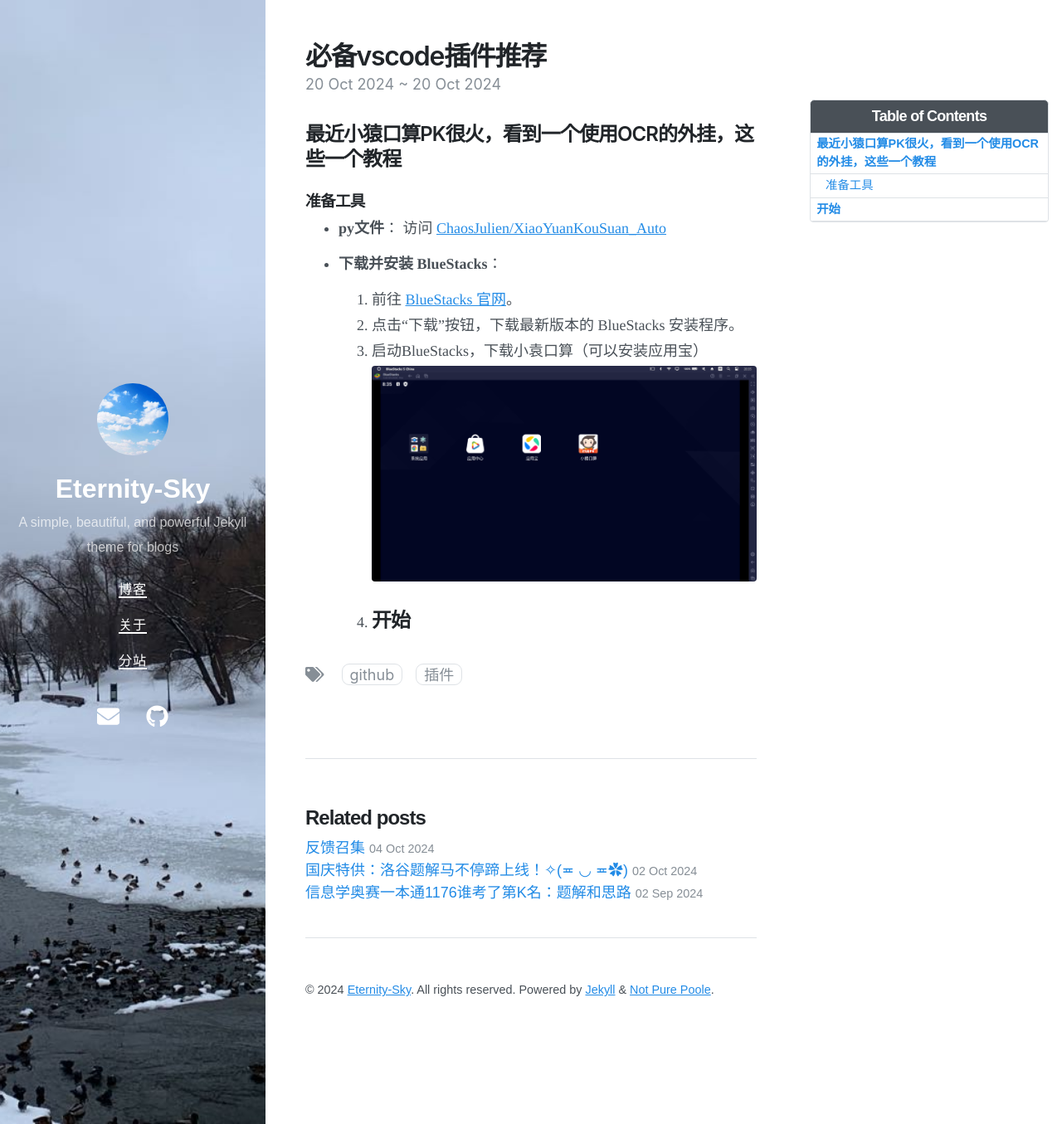
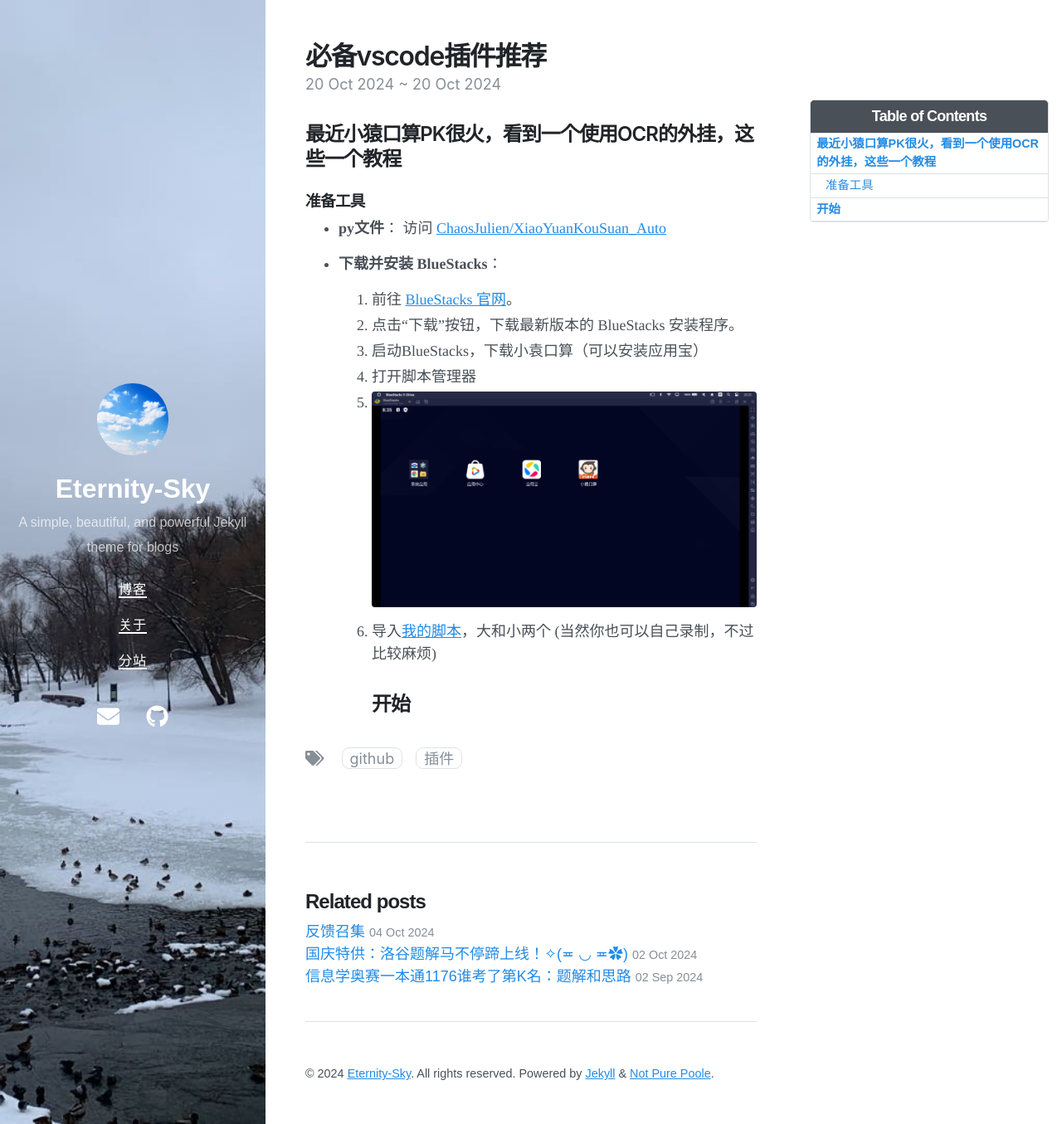
Before and after one commit to Eternity-Sky/Eternity-Sky.github.io, a Jekyll site: the page built from _posts/2024-10-20-小猿口算（OCR）外挂使用教程.md, in a window 1280 px wide and 1355 px high. Shown: the whole window at 83% size. Built offline with Jekyll 4.4.1, drawn with Linux system fonts in a browser that asks for light colours; nearby versions of some CDN libraries; comment, search, counter and statistics services are not loaded.

Commit message:
Update 2024-10-20-小猿口算（OCR）外挂使用教程.md

```diff
--- a/_posts/2024-10-20-小猿口算（OCR）外挂使用教程.md
+++ b/_posts/2024-10-20-小猿口算（OCR）外挂使用教程.md
@@ -16,5 +16,8 @@ toc:  true
   1. 前往 [BlueStacks 官网](https://www.bluestacks.com/)。
   2. 点击“下载”按钮，下载最新版本的 BlueStacks 安装程序。
   3. 启动BlueStacks，下载小袁口算（可以安装应用宝）
-  4. ![1](/images/小圆/屏幕截图 2024-10-20 203541.png)
+  4. 打开脚本管理器
+  5. ![1](/images/小圆/屏幕截图 2024-10-20 203541.png)
+  6. 导入[我的脚本](https://github.com/ChaosJulien/XiaoYuanKouSuan_Auto/issues/35#issuecomment-2424898458)，大和小两个
+     (当然你也可以自己录制，不过比较麻烦)
 ## 开始
```
